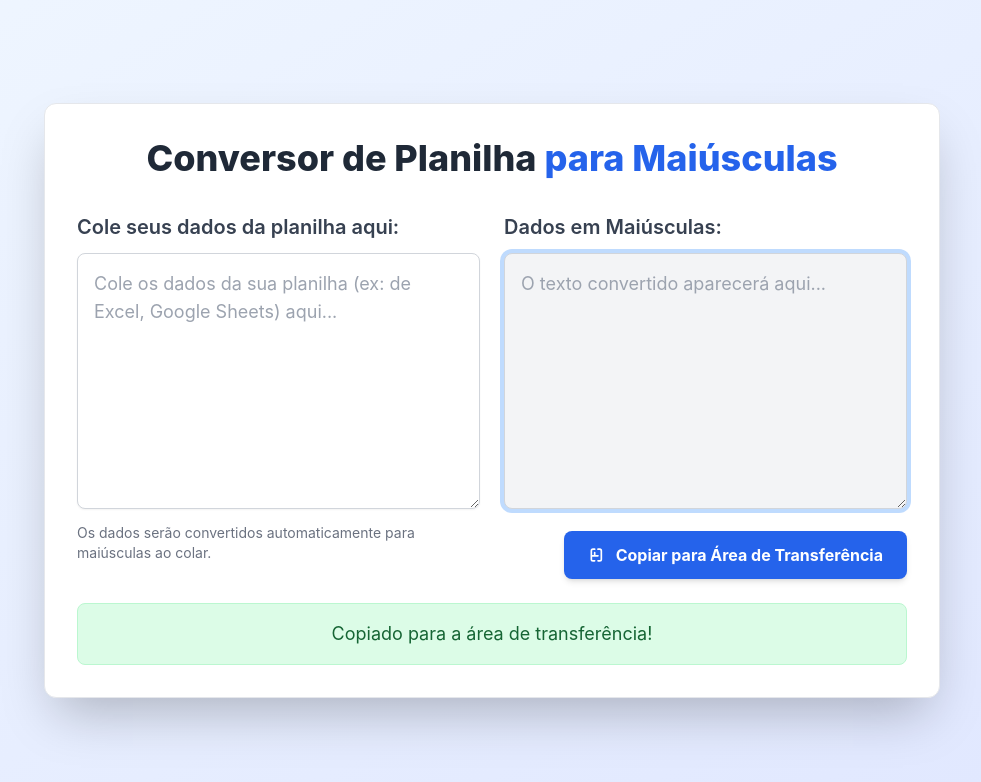
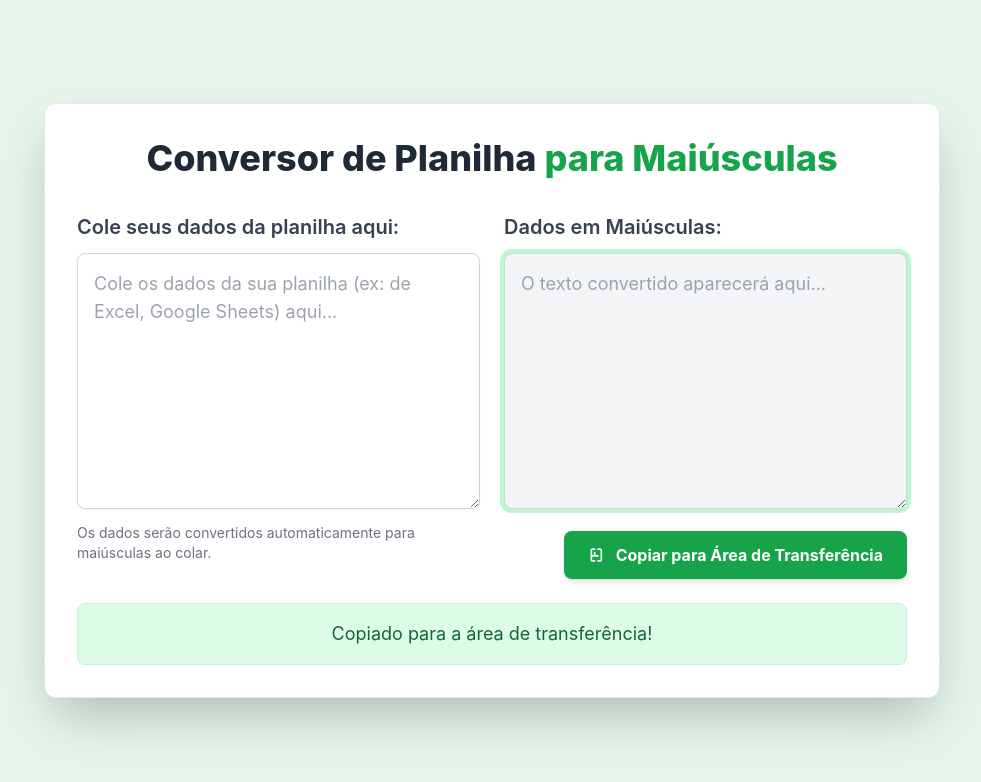
Before and after one commit to JuanFelipeMM/SheetUppercaserAPP, a plain HTML site: page index.html in a window 1280 px wide. Both pictures are taken after a click on the button "Copiar para Área de Transferência". Shown: the whole page, without its empty margins (148-1129 px from the left). Drawn offline with nearby package versions, Linux system fonts and the light colour scheme.

Commit message:
Mudança de Cor para Excel

```diff
--- a/index.html
+++ b/index.html
@@ -4,24 +4,25 @@
     <meta charset="UTF-8">
     <meta name="viewport" content="width=device-width, initial-scale=1.0">
     <title>Conversor de Planilha para Maiúsculas</title>
-    <!-- Inclui Tailwind CSS para estilização -->
+    <link rel="icon" href="path/to/favicon.ico" type="image/x-icon"> <!-- Adicione o caminho correto para o favicon -->
     <script src="https://cdn.tailwindcss.com"></script>
     <style>
         /* Define a fonte Inter como padrão para a página */
         body {
             font-family: 'Inter', sans-serif;
+            background-color: #e6f4ea; /* Cor de fundo verde claro semelhante ao Excel */
         }
         /* Estilos básicos para o foco do textarea */
         textarea:focus {
             outline: none;
-            box-shadow: 0 0 0 3px rgba(66, 153, 225, 0.5); /* Cor de foco azul */
+            box-shadow: 0 0 0 3px rgba(34, 197, 94, 0.5); /* Cor de foco verde */
         }
     </style>
 </head>
-<body class="bg-gradient-to-br from-blue-50 to-indigo-100 min-h-screen flex items-center justify-center p-4">
+<body class="min-h-screen flex items-center justify-center p-4">
     <div class="bg-white p-8 rounded-xl shadow-2xl w-full max-w-4xl border border-gray-200">
         <h1 class="text-4xl font-extrabold text-center text-gray-800 mb-8 leading-tight">
-            Conversor de Planilha <span class="text-blue-600">para Maiúsculas</span>
+            Conversor de Planilha <span class="text-green-600">para Maiúsculas</span>
         </h1>
 
         <div class="grid grid-cols-1 md:grid-cols-2 gap-6">
@@ -32,7 +33,7 @@
                 </label>
                 <textarea
                     id="inputData"
-                    class="w-full h-64 p-4 text-lg border border-gray-300 rounded-lg resize-y focus:ring-4 focus:ring-blue-200 transition duration-300 ease-in-out placeholder-gray-400 shadow-sm"
+                    class="w-full h-64 p-4 text-lg border border-gray-300 rounded-lg resize-y focus:ring-4 focus:ring-green-200 transition duration-300 ease-in-out placeholder-gray-400 shadow-sm"
                     placeholder="Cole os dados da sua planilha (ex: de Excel, Google Sheets) aqui..."
                 ></textarea>
                 <p class="text-sm text-gray-500 mt-2">
@@ -47,12 +48,12 @@
                 </label>
                 <textarea
                     id="outputData"
-                    class="w-full h-64 p-4 text-lg border border-gray-300 rounded-lg bg-gray-50 text-gray-800 resize-y read-only:bg-gray-100 focus:ring-4 focus:ring-blue-200 transition duration-300 ease-in-out shadow-sm"
+                    class="w-full h-64 p-4 text-lg border border-gray-300 rounded-lg bg-gray-50 text-gray-800 resize-y read-only:bg-gray-100 focus:ring-4 focus:ring-green-200 transition duration-300 ease-in-out shadow-sm"
                     readonly
                     placeholder="O texto convertido aparecerá aqui..."
                 ></textarea>
                 <div class="flex justify-end mt-4">
-                    <button id="copyButton" class="bg-blue-600 hover:bg-blue-700 text-white font-bold py-3 px-6 rounded-lg shadow-md hover:shadow-lg transition duration-300 ease-in-out transform hover:scale-105 focus:outline-none focus:ring-4 focus:ring-blue-300 flex items-center">
+                    <button id="copyButton" class="bg-green-600 hover:bg-green-700 text-white font-bold py-3 px-6 rounded-lg shadow-md hover:shadow-lg transition duration-300 ease-in-out transform hover:scale-105 focus:outline-none focus:ring-4 focus:ring-green-300 flex items-center">
                         <svg class="w-5 h-5 mr-2" fill="none" stroke="currentColor" viewBox="0 0 24 24" xmlns="http://www.w3.org/2000/svg"><path stroke-linecap="round" stroke-linejoin="round" stroke-width="2" d="M8 5H6a2 2 0 00-2 2v10a2 2 0 002 2h2m4-14h2a2 2 0 012 2v10a2 2 0 01-2 2h-2m-4-10v4m0 0h-4m4 0h4"></path></svg>
                         Copiar para Área de Transferência
                     </button>
```
